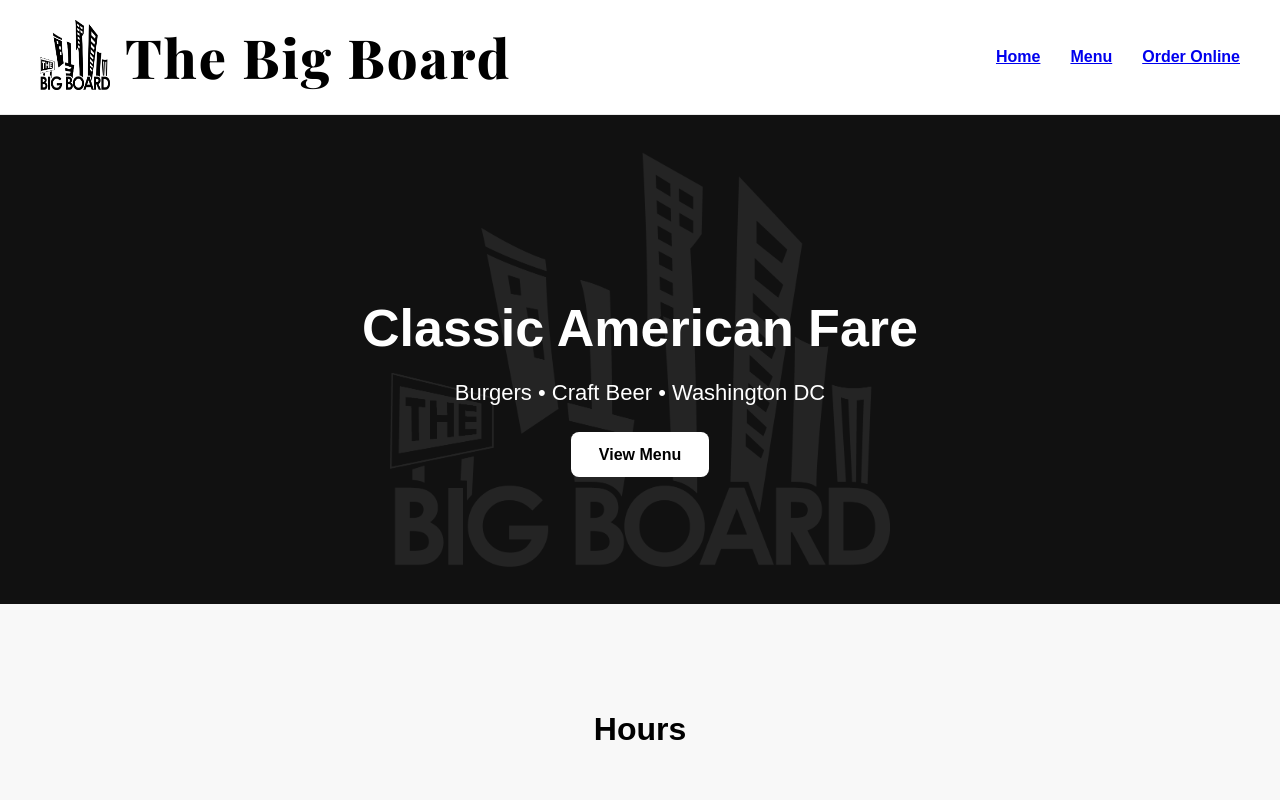
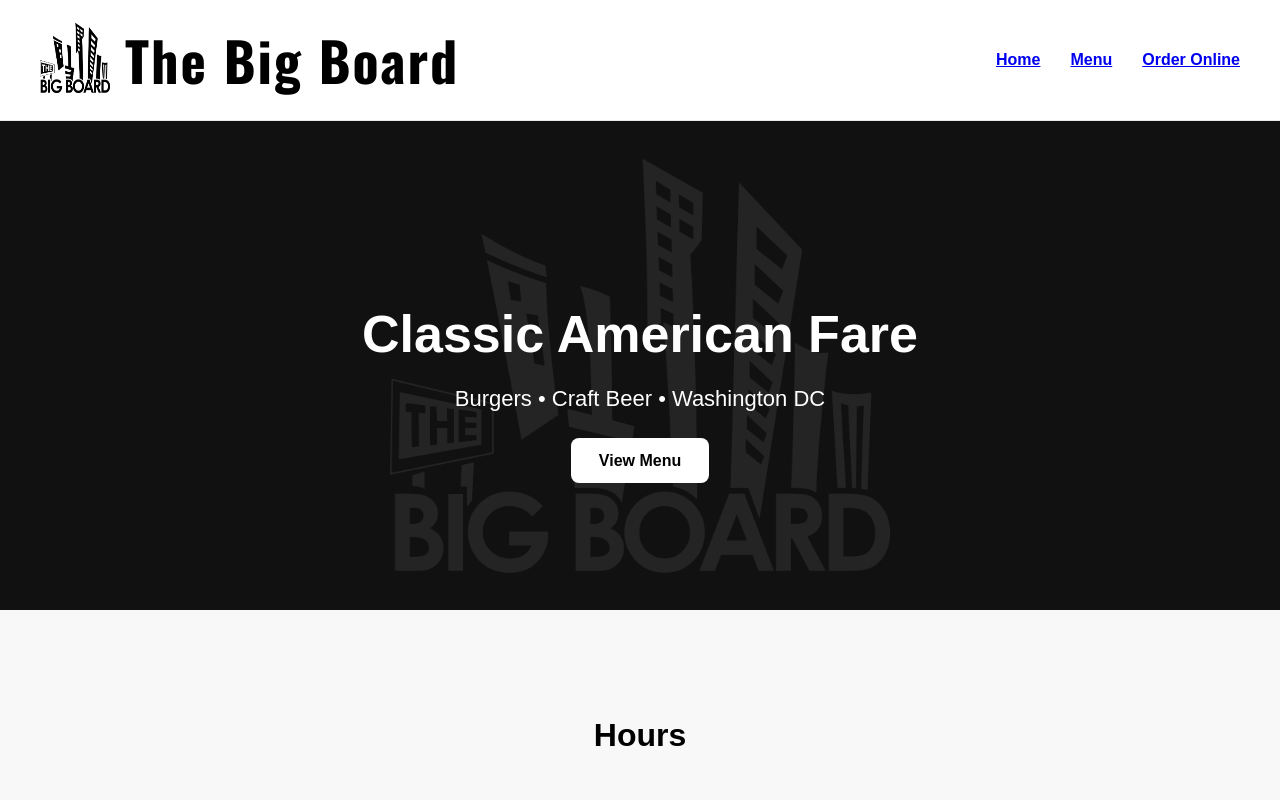
Before and after one commit to Bigboarddc/bigboarddc-website, a Next.js app: page / in a window 1280 px wide. Shown: the top 800 px of the page. Built offline with nearby package versions, Linux system fonts and the light colour scheme.

Commit message:
Update layout.tsx

```diff
--- a/app/layout.tsx
+++ b/app/layout.tsx
@@ -7,6 +7,14 @@
   subsets: ["latin"],
   weight: ["700", "800", "900"],
 });
+
+import { Oswald } from "next/font/google";
+
+const oswald = Oswald({
+  subsets: ["latin"],
+  weight: ["600", "700"],
+});
+
 
 
 export const metadata = {
@@ -47,7 +55,7 @@
 
     <Link
   href="/"
-  className={playfair.className}
+  className={oswald.className}
   style={{
     fontSize: "54px",
     fontWeight: "800",
```
